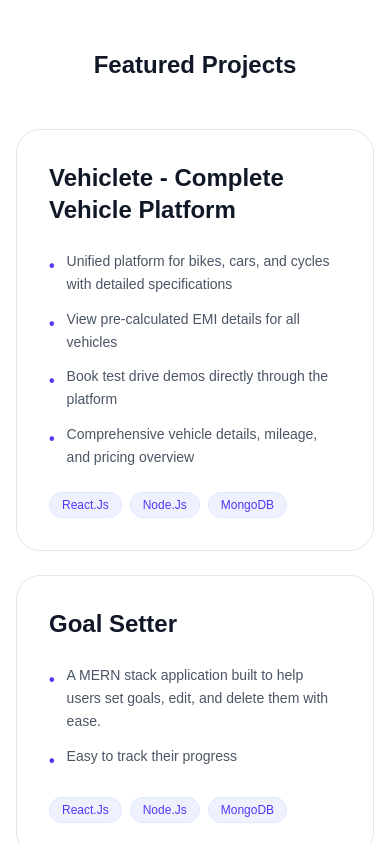
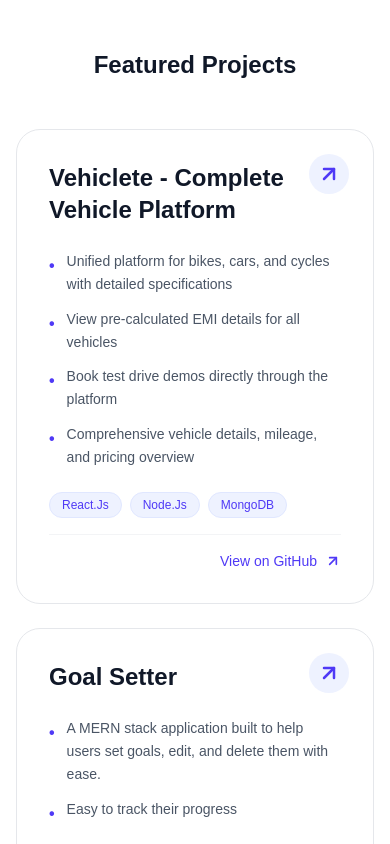
Before and after one commit to amgowda42/portfolio, a Next.js app: page / in a window 390 px wide. Shown: the part 2760-3604 px from the top of the page. Built offline with nearby package versions, Linux system fonts and the light colour scheme.

Commit message:
project page update

```diff
--- a/components/Projects.tsx
+++ b/components/Projects.tsx
@@ -53,7 +53,6 @@ export default function Projects() {
             Featured Projects
           </h2>
         </div>
-
         <div className="grid grid-cols-1 md:grid-cols-2 gap-6">
           {projects.map((project) => (
             <a
@@ -61,18 +60,20 @@ export default function Projects() {
               href={project.github}
               target="_blank"
               rel="noopener noreferrer"
-              className="group relative cursor-pointer rounded-3xl border border-gray-200 bg-white p-8 transition-all duration-300 hover:-translate-y-2 hover:border-indigo-400 hover:shadow-[0_20px_60px_-15px_rgba(79,70,229,0.3)] flex flex-col h-full"
+              className="group relative cursor-pointer rounded-3xl border border-gray-200 bg-white p-8 transition-all duration-300 hover:-translate-y-2 hover:border-indigo-400 hover:shadow-[0_20px_60px_-15px_rgba(79,70,229,0.3)] active:scale-[0.98] md:active:scale-100 flex flex-col h-full"
             >
-              <div className="absolute right-6 top-6 opacity-0 transition-all duration-300 group-hover:opacity-100 transform translate-x-2 -translate-y-2 group-hover:translate-x-0 group-hover:translate-y-0">
-                <ArrowUpRight
-                  size={24}
-                  className="text-indigo-600"
-                  strokeWidth={2.5}
-                />
+              <div className="absolute right-6 top-6 transition-all duration-300 md:opacity-0 md:group-hover:opacity-100 md:translate-x-2 md:-translate-y-2 md:group-hover:translate-x-0 md:group-hover:translate-y-0">
+                <div className="flex items-center justify-center w-10 h-10 rounded-full bg-indigo-50 md:bg-transparent group-hover:bg-indigo-100 transition-colors">
+                  <ArrowUpRight
+                    size={24}
+                    className="text-indigo-600"
+                    strokeWidth={2.5}
+                  />
+                </div>
               </div>
 
               <div className="flex-1">
-                <h3 className="text-2xl font-bold text-gray-900 mb-6 group-hover:text-indigo-600 transition-colors duration-300 pr-8">
+                <h3 className="text-2xl font-bold text-gray-900 mb-6 group-hover:text-indigo-600 transition-colors duration-300 pr-12">
                   {project.title}
                 </h3>
 
@@ -89,7 +90,6 @@ export default function Projects() {
                     </li>
                   ))}
                 </ul>
-
                 <div className="flex flex-wrap gap-2 mt-auto">
                   {project.tags.map((tag, index) => (
                     <span
@@ -101,6 +101,10 @@ export default function Projects() {
                   ))}
                 </div>
               </div>
+              <div className="md:hidden mt-4 pt-4 border-t border-gray-100 flex items-center justify-end gap-2 text-sm text-indigo-600 font-medium">
+                <span>View on GitHub</span>
+                <ArrowUpRight size={16} strokeWidth={2.5} />
+              </div>
             </a>
           ))}
         </div>
```
